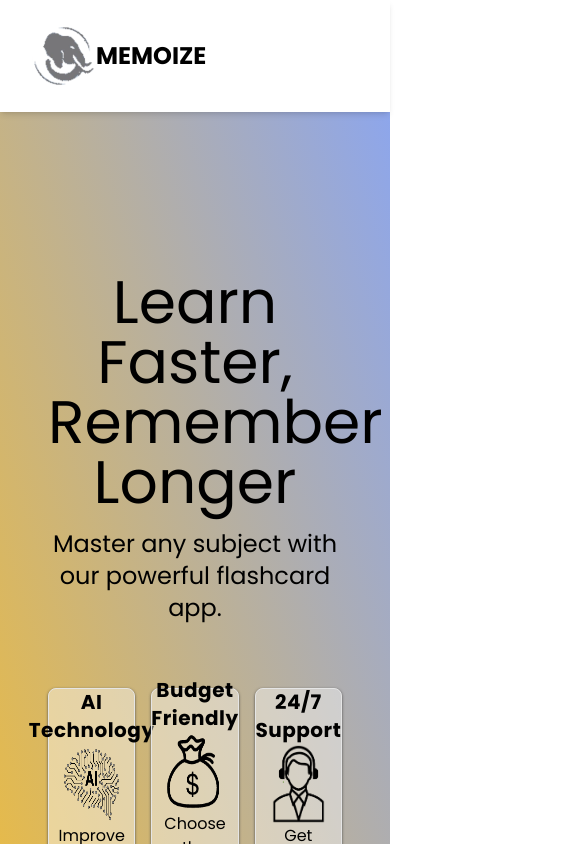
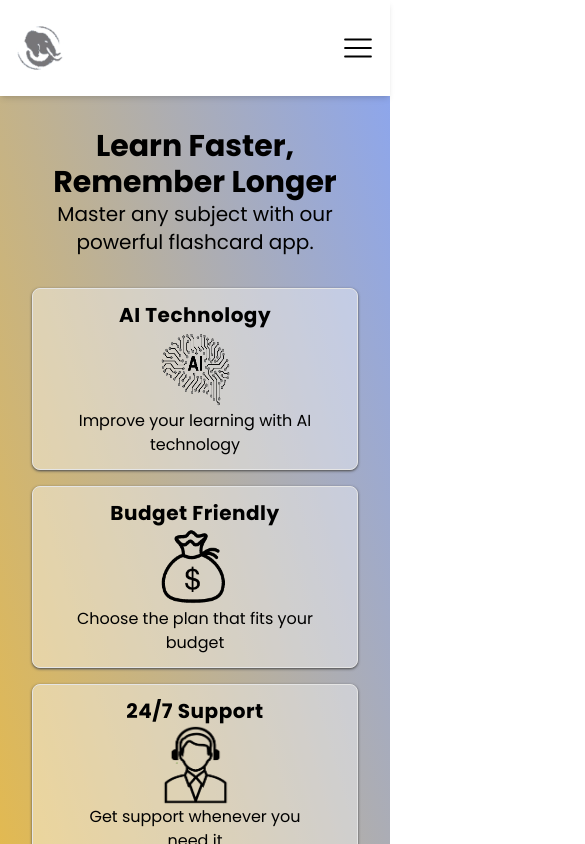
Before and after one commit to wlowrimore/hs_p4_flashcards, a Next.js app: page / in a window 390 px wide. Shown: the top 844 px of the page, 585 px wide, since content can reach past the window. Built offline with nearby package versions, Linux system fonts and the light colour scheme; no server answers.

Commit message:
styles payment page and adds functionality to the mobile nav menu

```diff
--- a/src/app/components/CheckoutPage.tsx
+++ b/src/app/components/CheckoutPage.tsx
@@ -64,7 +64,7 @@ const CheckoutPage = ({ amount }: { amount: number }) => {
 
   return (
     <main className="my-12 p-12 border border-neutral-400 shadow shadow-neutral-700 bg-[#f5f5f5]/30 rounded-md">
-      <form className="w-[38.5rem]" onSubmit={handleSubmit}>
+      <form className="w-[20rem] md:w-[38.5rem]" onSubmit={handleSubmit}>
         {clientSecret && <PaymentElement />}
         {errorMessage && <div>{errorMessage}</div>}
         <button
--- a/src/app/components/Header.tsx
+++ b/src/app/components/Header.tsx
@@ -5,32 +5,41 @@ import Link from "next/link";
 import { useSession, signIn, signOut } from "next-auth/react";
 import Image from "next/image";
 import SiteLogo from "../../../public/images/header-elephant.webp";
+import { RxHamburgerMenu } from "react-icons/rx";
+
 const Header = () => {
-  const [isNavOpen, setIsNavOpen] = useState(false);
+  const [isNavOpen, setIsNavOpen] = useState<boolean>(false);
 
   const { data: session } = useSession();
+
+  // const handleNavToggle = () => {
+  //   setIsNavOpen(!isNavOpen);
+  // };
 
   return (
     <header className="sticky top-0 z-10 bg-white shadow-md">
       <div className="container mx-auto px-4 py-4 flex justify-between items-center">
         <Link
           href="/"
-          className="py-2 px-4 flex items-center rounded-2xl hover:bg-neutral-200 transition duration-200"
+          className="py-2 lg:px-4 flex items-center rounded-2xl hover:bg-neutral-200 transition duration-200"
         >
           <Image
             src={SiteLogo}
             alt="Memoize Logo"
             width={64}
             height={64}
-            className="rounded-2xl"
+            className="rounded-2xl w-12 h-12 lg:w-16 lg:h-16"
           />
-          <h1 className="text-2xl font-bold uppercase">Memoize</h1>
+          <h1 className="hidden lg:block text-2xl font-bold uppercase">
+            Memoize
+          </h1>
         </Link>
         <nav className="hidden md:flex space-x-4 items-center">
           {session && (
             <>
               <Link
                 href="/payment"
+                onClick={() => setIsNavOpen(false)}
                 className="uppercase py-2 px-4 rounded-xl hover:bg-neutral-200 transition duration-200"
               >
                 View Plans
@@ -65,12 +74,64 @@ const Header = () => {
             </button>
           )}
         </nav>
-        <button className="md:hidden" onClick={() => setIsNavOpen(!isNavOpen)}>
-          {/* Hamburger icon */}
+        <button onClick={() => setIsNavOpen(!isNavOpen)} className="md:hidden">
+          <RxHamburgerMenu size={32} />
         </button>
       </div>
       {/* Mobile menu */}
-      {isNavOpen && <div className="md:hidden">{/* Mobile menu items */}</div>}
+      {isNavOpen && (
+        <div className="md:hidden absolute right-[50%] translate-x-[50%] bg-white w-[90%] h-[22rem] rounded-b-xl">
+          <nav className="flex flex-col pt-6 pb-12 space-y-3 items-center">
+            <>
+              <h2 className="uppercase font-bold text-xl pb-1">Menu</h2>
+              <div className="w-[80%] h-[0.025rem] bg-neutral-500 rounded-xl"></div>
+              <Link
+                href="/payment"
+                className="uppercase py-2 px-4 rounded-xl hover:bg-neutral-200 transition duration-200"
+              >
+                <span onClick={() => setIsNavOpen(!isNavOpen)}>View Plans</span>
+              </Link>
+              <Link
+                href="/generate"
+                className="uppercase py-2 px-4 rounded-xl hover:bg-neutral-200 transition duration-200"
+              >
+                <span onClick={() => setIsNavOpen(!isNavOpen)}>
+                  Create Cards
+                </span>
+              </Link>
+              <Link
+                href="/generate"
+                className="uppercase py-2 px-4 rounded-xl hover:bg-neutral-200 transition duration-200"
+              >
+                <span onClick={() => setIsNavOpen(!isNavOpen)}>
+                  Saved Decks
+                </span>
+              </Link>
+              {session ? (
+                <div>
+                  <button
+                    onClick={() => signOut({ callbackUrl: "/" })}
+                    className="uppercase mt-8"
+                  >
+                    Sign Out
+                  </button>
+                </div>
+              ) : (
+                <div>
+                  <button
+                    onClick={() =>
+                      signIn("google", { callbackUrl: "/payment" })
+                    }
+                    className="uppercase mt-8"
+                  >
+                    Sign In
+                  </button>
+                </div>
+              )}
+            </>
+          </nav>
+        </div>
+      )}
     </header>
   );
 };
--- a/src/app/components/LandingPage.tsx
+++ b/src/app/components/LandingPage.tsx
@@ -37,13 +37,15 @@ const features: CTA[] = [
 function LandingPage() {
   const { data: session } = useSession();
   return (
-    <div className="px-8 py-24 min-h-screen">
-      <section className="container mx-auto px-4 py-16 text-center">
-        <h2 className="text-6xl mb-4">Learn Faster, Remember Longer</h2>
-        <p className="text-2xl mb-16">
+    <div className="px-8 lg:py-24 min-h-screen">
+      <section className="container mx-auto lg:px-4 py-8 lg:py-16 text-center">
+        <h2 className="text-3xl font-bold lg:font-normal lg:text-6xl lg:mb-4">
+          Learn Faster, Remember Longer
+        </h2>
+        <p className="text-xl lg:text-2xl mb-8 lg:mb-16">
           Master any subject with our powerful flashcard app.
         </p>
-        <section className="grid grid-cols-3 max-w-[50rem] gap-4 mx-auto">
+        <section className="grid grid-cols-1 md:grid-cols-2 lg:grid-cols-3 max-w-[50rem] gap-4 mx-auto">
           {features.length > 0 &&
             features.map((feature, featIndex) => (
               <div
@@ -84,7 +86,7 @@ function LandingPage() {
       </section>
 
       <section className="container flex flex-col items-center mx-auto">
-        <article className="w-[60rem] text-neutral-800 text-xl text-justify">
+        <article className="min-w-[17rem] max-w-[60rem] text-neutral-800 text-xl lg:text-justify py-8">
           Revolutionize your learning with our AI-powered flashcard generator.
           Effortlessly create flashcards tailored to any subject, from academic
           pursuits to professional development. Whether you're a student aiming
--- a/src/app/components/Stripe.tsx
+++ b/src/app/components/Stripe.tsx
@@ -64,19 +64,19 @@ const PricingComponent = () => {
   };
 
   return (
-    <main className="w-screen max-w-[80rem] min-h-screen mx-auto text-neutral-800 flex flex-col py-12 items-center">
-      <h1 className="text-4xl flex justify-center w-[38rem] p-2 mb-4 font-bold uppercase">
+    <main className="w-screen min-w-[20rem] max-w-[80rem] min-h-screen mx-auto text-neutral-800 flex flex-col py-12 items-center">
+      <h1 className="text-3xl lg:text-4xl flex justify-center w-[38rem] p-2 mb-4 font-bold uppercase">
         Choose Your plan
       </h1>
       {selectedPlan && plans.map((plan) => plan.price) && (
-        <p className="text-neutral-700 text-lg">
+        <p className="text-neutral-700 text-lg px-6 pb-6 lg:pb-0 lg:px-0">
           {userName} has requested the{" "}
           <span className="font-bold capitalize">{selectedPlan}</span> plan for{" "}
           <span className="font-bold">${price}/month</span>.
         </p>
       )}
 
-      <div className="w-full flex justify-center gap-10">
+      <div className="lg:w-full flex flex-col md:flex-row w-[90%] justify-center gap-10">
         {plans.map((plan) => (
           <div
             key={plan.id}
```
